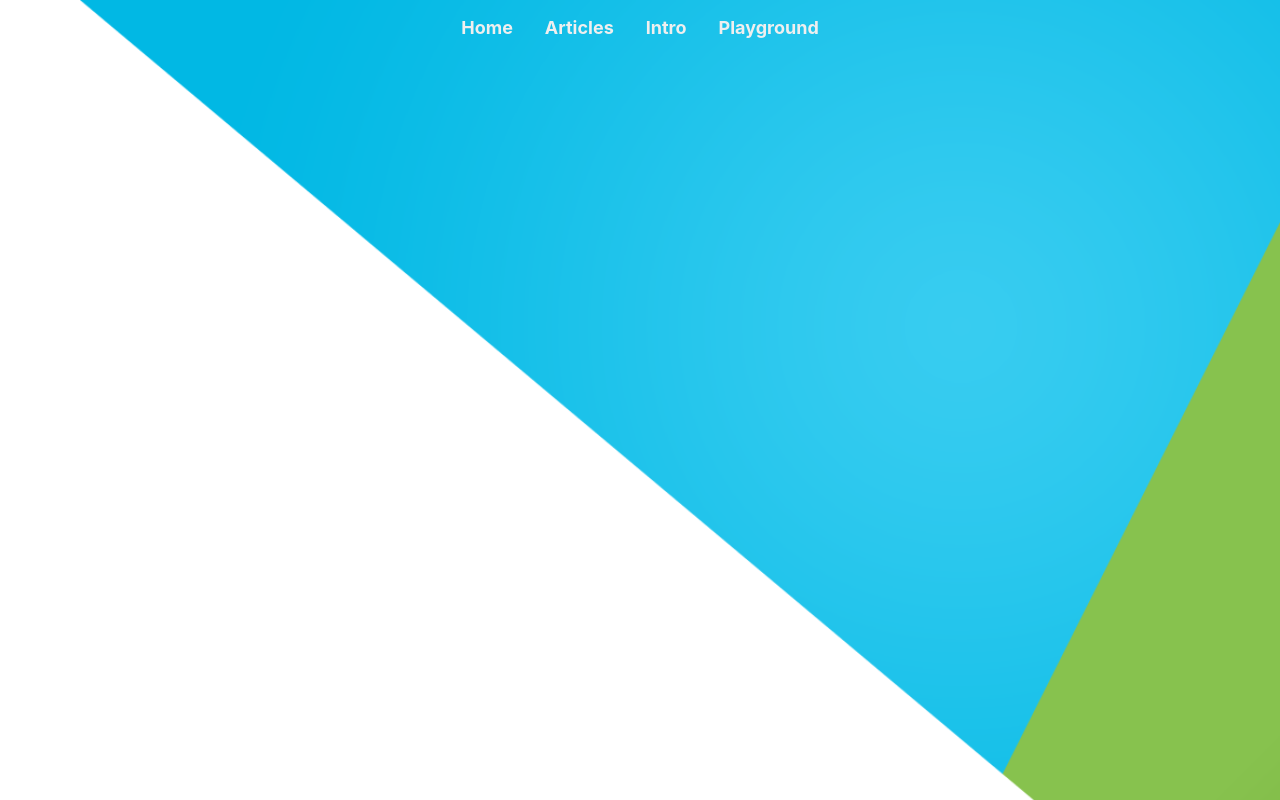
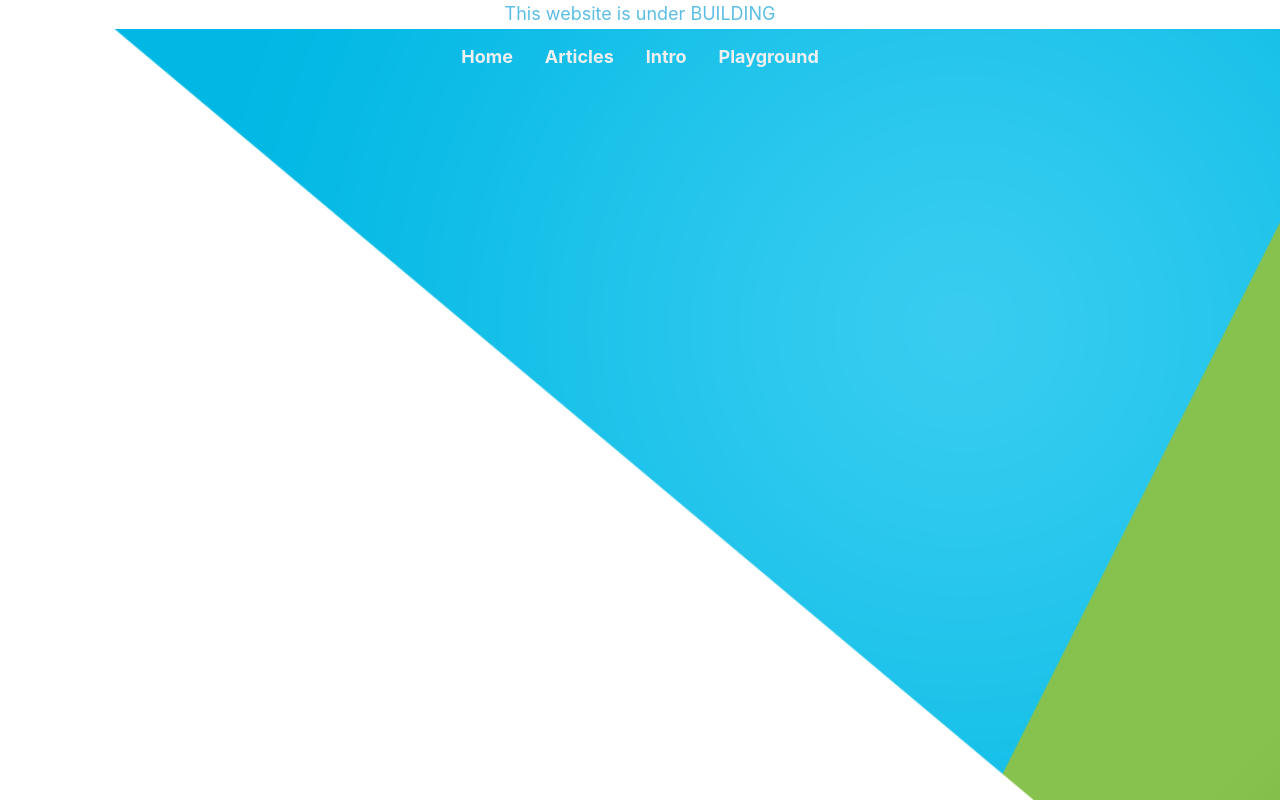
Before and after one commit to npofsi/LintBlog, a Next.js app: page /playground in a window 1280 px wide. Shown: the top 800 px of the page. Built offline with nearby package versions, Linux system fonts and the light colour scheme.

Commit message:
Add notification

```diff
--- a/components/header.js
+++ b/components/header.js
@@ -33,14 +33,15 @@ export default function Header({ activeIndex }) {
   return (
     <>
       <div className={styles.headerWrap}>
-        <header
-          className={classNames(
-            styles.navHeader
-          )}
-        >
+        <header className={classNames(styles.navHeader)}>
+
           <div className={classNames(styles.navContainer)}>
-            <div className={styles.headerNotification}></div>
-            <nav>
+          <div className={styles.headerNotificationWrap}>
+            <div className={styles.headerNotification}>
+              <p>This website is under BUILDING</p>
+            </div>
+          </div>
+            <nav className={styles.navbar}>
               <h1 className={styles.navTitle}>{title}</h1>
               <ul className={styles.navList}>
                 {Object.entries(navigations).map(([k, v], i) => (
@@ -60,7 +61,6 @@ export default function Header({ activeIndex }) {
                 ))}
               </ul>
             </nav>
-            <div className="underlinex"></div>
           </div>
         </header>
       </div>
--- a/components/header.module.css
+++ b/components/header.module.css
@@ -1,11 +1,12 @@
 .navContainer {
-  display: inline-flex;
-
+  display: block;
   z-index: 5;
 }
 
+.navbar{
+  display: inline-flex;
 
-
+}
 .navHeader{
   text-align: center;
   align-items: center;
@@ -67,5 +68,14 @@
 }
 
 .headerNotification {
+  background-color: #fff;
+  color: #5bbee4;
+}
 
+.headerNotificationWrap {
+
+  text-align: center;
+  align-items: center;
+  justify-content: center;
+  width: 100%;
 }
```
